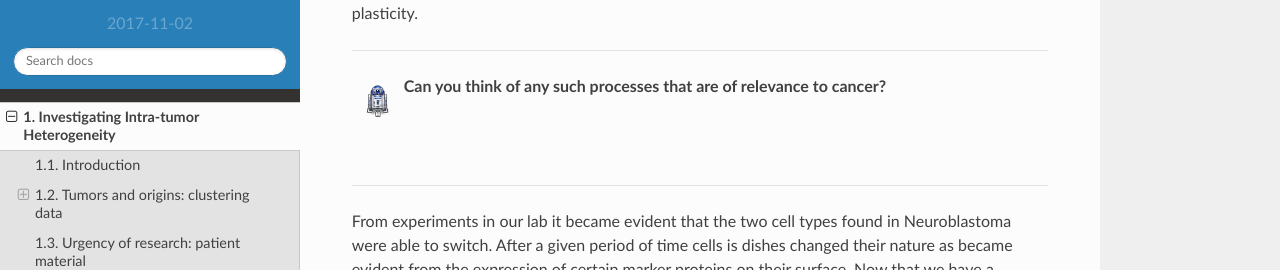
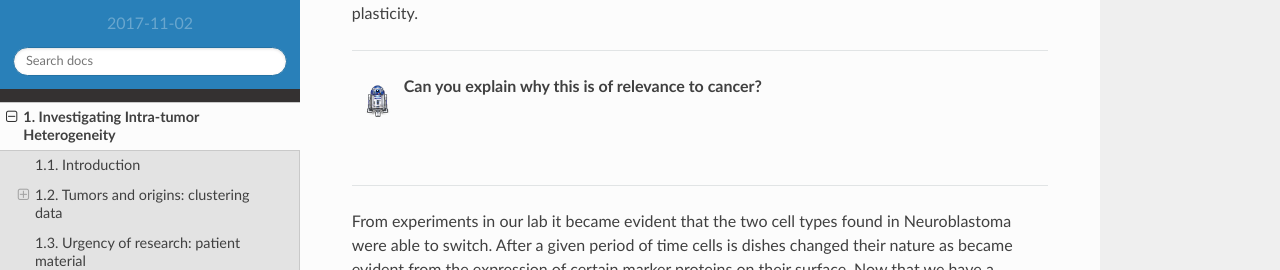
Before and after one commit to antronerds/r2-training-courses, a Sphinx documentation site: the page built from docs/Investigating_Tumor_Heterogeneity.md, in a window 1280 px wide and 900 px high, scrolled down 12607 px. Shown: the part 181-451 px from the top of the window. Built offline with Sphinx 7.4.7 and the Read the Docs theme 2.0.0, drawn with Linux system fonts in a browser that asks for light colours; some of the changed text lies outside the part shown.

Commit message:
Text changes

```diff
--- a/docs/Investigating_Tumor_Heterogeneity.md
+++ b/docs/Investigating_Tumor_Heterogeneity.md
@@ -432,7 +432,7 @@ Proving causes; manipulating cell lines
 From experiments it is known that cells can change their nature, some cells exhibit a certain plasticity.
 
 ---------
-  ![](_static/images/R2d2_logo.png)**Can you think of any such processes that are of relevance to cancer?**
+  ![](_static/images/R2d2_logo.png)**Can you explain why this is of relevance to cancer?**
 
 <br>
 <br>
@@ -494,8 +494,6 @@ Creating hypotheses; relating to chromatin modification data
 ---------------------------------------------------------------
 
 Apparently this TF is capable of shifting cells from state to the other. How can we further determine causal relations and ideally targetable processes in these cancer cells? How is a switch dynamically possible? A growing body of evidence implicates enhancers as key elements defining cell identity but the relationship of these enhancers to intratumoral heterogeneity is unknown. We performed ChIP–seq analysis of the H3K27ac histone modifications for the isogenic cell line pairs.
-
-Epigenetic versus genetic; the concept of re-programming
 
 *Data used:*
 *
```
